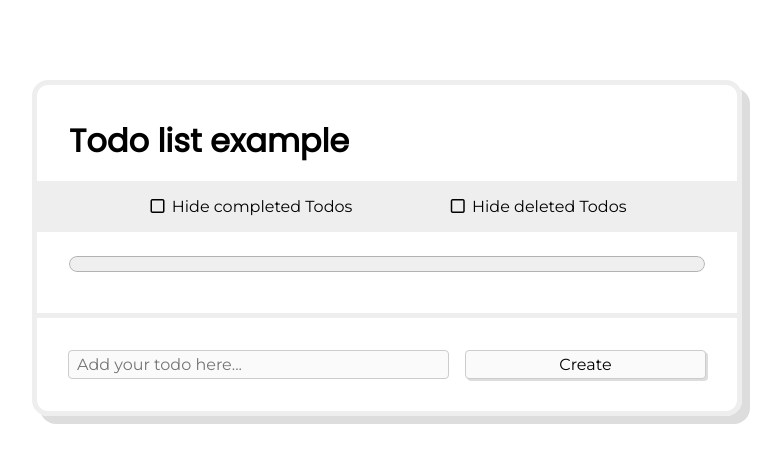
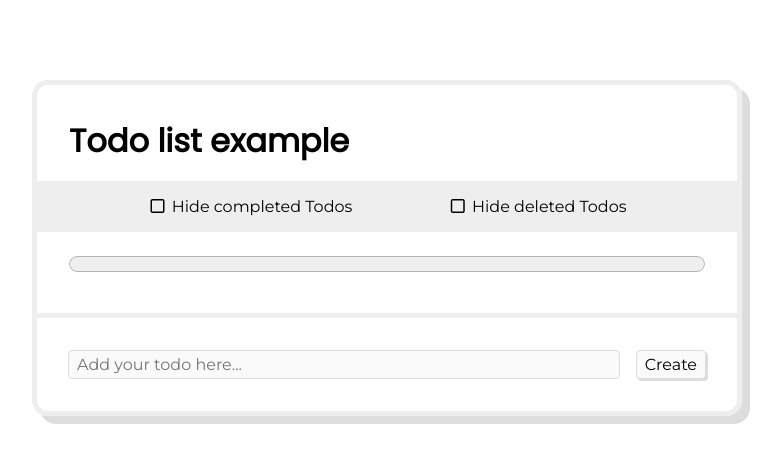
Before and after one commit to rwatson462/react-todo, a React (Create React App) app in the folder src/frontend/: page / in a window 1280 px wide. Shown: the top 462 px of the page, without its empty margins (253-1034 px from the left). Built offline with nearby package versions, Linux system fonts and the light colour scheme.

Commit message:
Add dark mode css theme

```diff
--- a/src/frontend/public/css/style.css
+++ b/src/frontend/public/css/style.css
@@ -2,14 +2,37 @@
 @import url('https://fonts.googleapis.com/css2?family=Montserrat&family=Poppins&display=swap');
 
 :root {
+    /* light theme colours */
     --success: #00f;
+    --body-color: #fff;
+    --border-color: #eee;
+    --shadow-color: #ddd;
+    --text-color: #000;
+    --button-color: #fafafa;
+    --button-color-dark: #f4f4f4;
+}
+
+/* dark theme colours */
+@media (prefers-color-scheme: dark) {
+    :root {
+        --body-color: #000;
+        --border-color: #333;
+        --shadow-color: #111;
+        --text-color: #eee;
+        --button-color: #080808;
+        --button-color-dark: #040404;
+        --success: #6699cc;
+    }
 }
 
 html {
     font-size: 16px;
+    background-color: var(--body-color);
+    color: var(--text-color);
 }
 
 body, input, button {
+    color: var(--text-color);
     font-size: 1rem;
     font-family: 'Montserrat';
 }
@@ -21,9 +44,9 @@ h1,h2,h3,h4,h5,h6 {
 body {
     width: 700px;
     margin: 5rem auto 0 auto;
-    border: 5px solid #eee;
+    border: 5px solid var(--border-color);
     border-radius: 1rem;
-    box-shadow: 0.5rem 0.5rem #ddd;
+    box-shadow: 0.5rem 0.5rem var(--shadow-color);
 }
 
 h1 {
@@ -40,7 +63,7 @@ section, nav {
 }
 
 nav {
-    background-color: #eee;
+    background-color: var(--border-color);
     margin: 1rem -1px;
     user-select: none;
 }
@@ -60,7 +83,7 @@ section ul li {
 }
 
 section ul li:hover {
-    background-color: #eee;
+    background-color: var(--border-color);
     border-radius: 0.25rem;
 }
 
@@ -96,34 +119,34 @@ form {
     display: flex;
     column-gap: 1rem;
     justify-content: space-between;
-    border-top: 5px solid #eee;
+    border-top: 5px solid var(--border-color);
     padding: 2rem;
     margin: 0 -1px;
 }
 
-form>* {
+form>input {
     flex-grow: 1;
 }
 
 input, button {
-    border: 1px solid #ccc;
+    border: 1px solid var(--shadow-color);
     border-radius: 0.25rem;
     padding: 0.25rem 0.5rem;
-    background-color: #fafafa;
+    background-color: var(--button-color);
     outline: none;
 }
 
 input:focus, button:active {
-    background-color: #eee;
+    background-color: var(--shadow-color);
 }
 
 input:hover, button:hover {
-    background-color: #f4f4f4;
+    background-color: var(--button-color-dark);
 }
 
 button {
     cursor: pointer;
-    box-shadow: 2px 2px #ddd;
+    box-shadow: 2px 2px var(--shadow-color);
 }
 button:active {
     transform: translate(2px, 2px);
```
